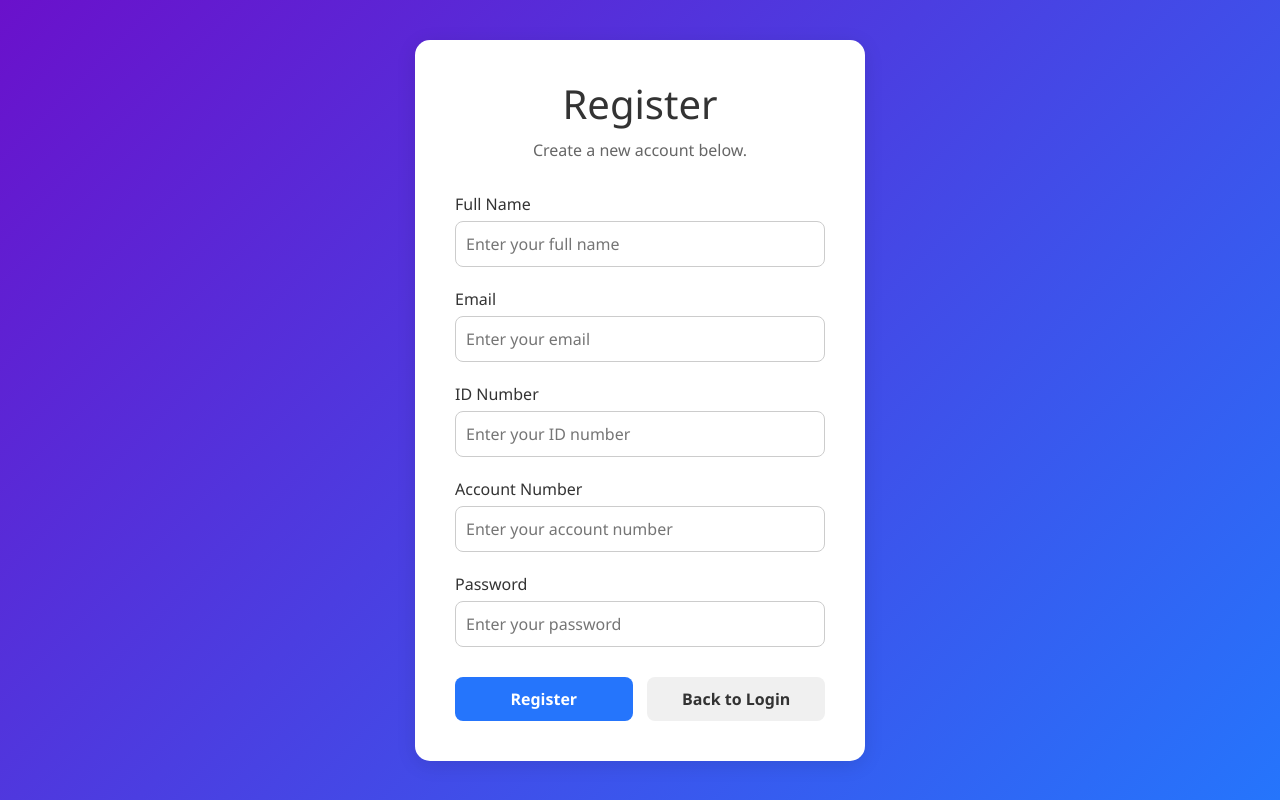
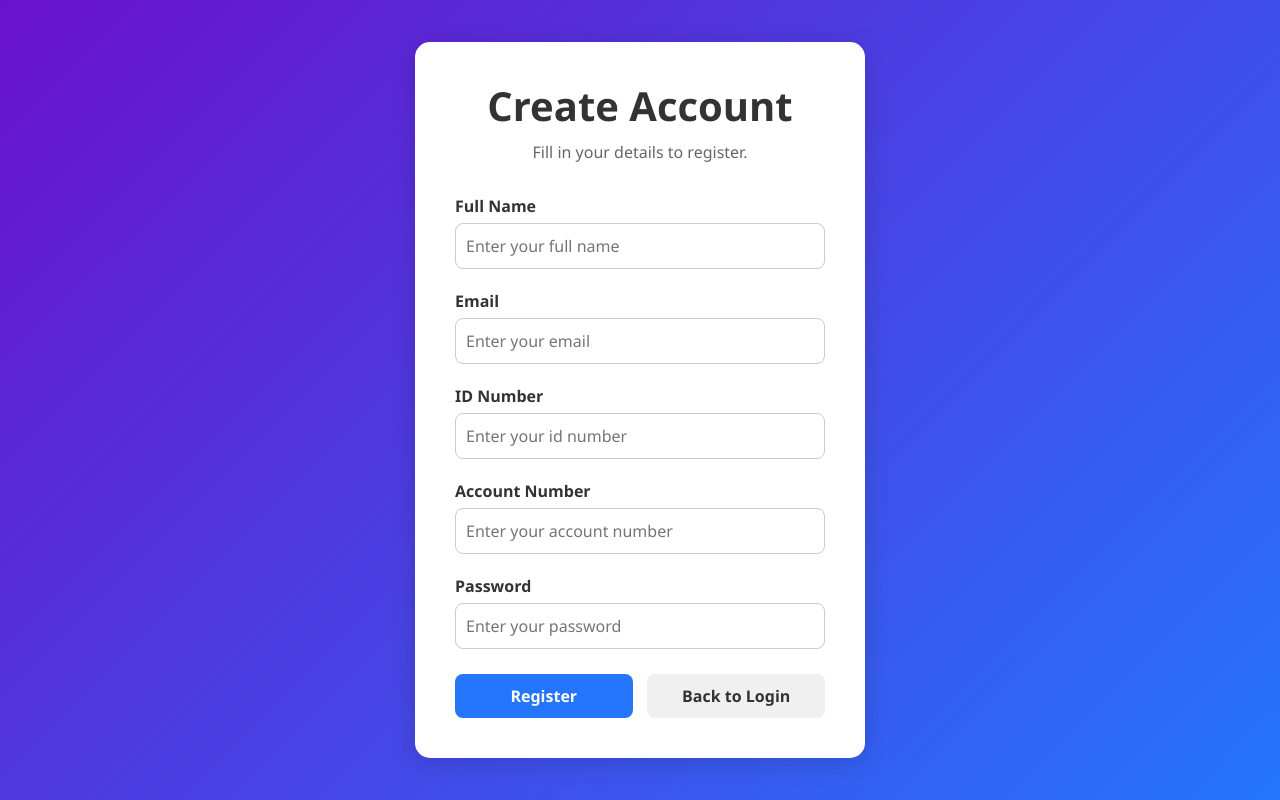
Before and after one commit to RyanCantUNI/INSY7314-POE-KSS, a React (Create React App) app in the folder frontend/: page /register in a window 1280 px wide. Built offline with nearby package versions, Linux system fonts and the light colour scheme.

Commit message:
Fixed the ui for Register

```diff
--- a/frontend/src/components/register.js
+++ b/frontend/src/components/register.js
@@ -4,6 +4,7 @@ import axios from 'axios';
 
 function Register() {
   const navigate = useNavigate();
+  const [loading, setLoading] = useState(false);
   const [formData, setFormData] = useState({
     fullName: '',
     email: '',
@@ -21,20 +22,25 @@ function Register() {
 
   const handleSubmit = async (e) => {
     e.preventDefault();
+    setLoading(true);
+
     try {
-      const response = await axios.post('https://localhost:443/register', formData);
+      const response = await axios.post('https://localhost:44300/api/register', formData);
       alert('User registered successfully!');
       console.log('Registration response:', response.data);
       navigate('/login');
     } catch (error) {
       console.error('Registration error:', error);
+
       if (error.response) {
         alert(`Registration failed: ${error.response.data.message || error.response.data}`);
       } else if (error.request) {
-        alert('Cannot connect to server. Please ensure the backend is running on https://localhost:443');
+        alert('Cannot connect to server. Please ensure the backend is running.');
       } else {
         alert('Registration failed. Please check your details.');
       }
+    } finally {
+      setLoading(false);
     }
   };
 
@@ -54,130 +60,61 @@ function Register() {
           backgroundColor: '#fff',
           padding: '40px',
           borderRadius: '15px',
-          boxShadow: '0 4px 20px rgba(0, 0, 0, 0.1)',
+          boxShadow: '0 4px 25px rgba(0, 0, 0, 0.15)',
           width: '100%',
           maxWidth: '450px',
           textAlign: 'center'
         }}
       >
-        <h1 style={{ marginBottom: '10px', color: '#333' }}>Register</h1>
-        <p style={{ color: '#666', marginBottom: '30px' }}>Create a new account below.</p>
+        <h1 style={{ marginBottom: '10px', color: '#333', fontWeight: '700' }}>Create Account</h1>
+        <p style={{ color: '#666', marginBottom: '30px' }}>Fill in your details to register.</p>
 
         <form onSubmit={handleSubmit}>
-          {/* Full Name */}
-          <div style={{ marginBottom: '20px', textAlign: 'left' }}>
-            <label style={{ display: 'block', marginBottom: '5px', fontWeight: '500', color: '#333' }}>
-              Full Name
+          {['fullName', 'email', 'idNumber', 'accountNumber', 'password'].map((field) => (
+            <div key={field} style={{ marginBottom: '20px', textAlign: 'left' }}>
+              <label
+                style={{
+                  display: 'block',
+                  marginBottom: '5px',
+                  fontWeight: '600',
+                  color: '#333'
+                }}
+              >
+                {field === 'fullName'
+                  ? 'Full Name'
+                  : field === 'email'
+                  ? 'Email'
+                  : field === 'idNumber'
+                  ? 'ID Number'
+                  : field === 'accountNumber'
+                  ? 'Account Number'
+                  : 'Password'}
               </label>
               <input
-              type="text"
-              name="fullName"
-              placeholder="Enter your full name"
-              value={formData.fullName}
+                type={field === 'password' ? 'password' : field === 'email' ? 'email' : 'text'}
+                name={field}
+                placeholder={`Enter your ${field.replace(/([A-Z])/g, ' $1').toLowerCase()}`}
+                value={formData[field]}
                 onChange={handleChange}
+                required
                 style={{
                   width: '100%',
                   padding: '10px',
                   borderRadius: '8px',
                   border: '1px solid #ccc',
-                boxSizing: 'border-box'
+                  boxSizing: 'border-box',
+                  transition: 'border-color 0.3s ease'
                 }}
-              required
+                onFocus={(e) => (e.target.style.borderColor = '#2575fc')}
+                onBlur={(e) => (e.target.style.borderColor = '#ccc')}
               />
             </div>
+          ))}
 
-          {/* Email */}
-          <div style={{ marginBottom: '20px', textAlign: 'left' }}>
-            <label style={{ display: 'block', marginBottom: '5px', fontWeight: '500', color: '#333' }}>
-              Email
-            </label>
-            <input
-              type="email"
-              name="email"
-              placeholder="Enter your email"
-              value={formData.email}
-              onChange={handleChange}
-              style={{
-                width: '100%',
-                padding: '10px',
-                borderRadius: '8px',
-                border: '1px solid #ccc',
-                boxSizing: 'border-box'
-              }}
-              required
-            />
-          </div>
-
-          {/* ID Number */}
-          <div style={{ marginBottom: '20px', textAlign: 'left' }}>
-            <label style={{ display: 'block', marginBottom: '5px', fontWeight: '500', color: '#333' }}>
-              ID Number
-            </label>
-            <input
-              type="text"
-              name="idNumber"
-              placeholder="Enter your ID number"
-              value={formData.idNumber}
-              onChange={handleChange}
-              style={{
-                width: '100%',
-                padding: '10px',
-                borderRadius: '8px',
-                border: '1px solid #ccc',
-                boxSizing: 'border-box'
-              }}
-              required
-            />
-          </div>
-
-          {/* Account Number */}
-          <div style={{ marginBottom: '20px', textAlign: 'left' }}>
-            <label style={{ display: 'block', marginBottom: '5px', fontWeight: '500', color: '#333' }}>
-              Account Number
-            </label>
-            <input
-              type="text"
-              name="accountNumber"
-              placeholder="Enter your account number"
-              value={formData.accountNumber}
-              onChange={handleChange}
-              style={{
-                width: '100%',
-                padding: '10px',
-                borderRadius: '8px',
-                border: '1px solid #ccc',
-                boxSizing: 'border-box'
-              }}
-              required
-            />
-          </div>
-
-          {/* Password */}
-          <div style={{ marginBottom: '30px', textAlign: 'left' }}>
-            <label style={{ display: 'block', marginBottom: '5px', fontWeight: '500', color: '#333' }}>
-              Password
-            </label>
-            <input
-              type="password"
-              name="password"
-              placeholder="Enter your password"
-              value={formData.password}
-              onChange={handleChange}
-              style={{
-                width: '100%',
-                padding: '10px',
-                borderRadius: '8px',
-                border: '1px solid #ccc',
-                boxSizing: 'border-box'
-              }}
-              required
-            />
-          </div>
-
-          {/* Buttons */}
-          <div style={{ display: 'flex', justifyContent: 'space-between' }}>
+          <div style={{ display: 'flex', justifyContent: 'space-between', marginTop: '25px' }}>
             <button
               type="submit"
+              disabled={loading}
               style={{
                 backgroundColor: '#2575fc',
                 color: '#fff',
@@ -187,12 +124,13 @@ function Register() {
                 cursor: 'pointer',
                 fontWeight: '600',
                 width: '48%',
-                transition: 'background-color 0.3s ease'
+                opacity: loading ? 0.7 : 1,
+                transition: 'background-color 0.3s ease, transform 0.2s ease'
               }}
               onMouseOver={(e) => (e.target.style.backgroundColor = '#1a5fd1')}
               onMouseOut={(e) => (e.target.style.backgroundColor = '#2575fc')}
             >
-              Register
+              {loading ? 'Registering...' : 'Register'}
             </button>
 
             <button
@@ -207,7 +145,7 @@ function Register() {
                 cursor: 'pointer',
                 fontWeight: '600',
                 width: '48%',
-                transition: 'background-color 0.3s ease'
+                transition: 'background-color 0.3s ease, transform 0.2s ease'
               }}
               onMouseOver={(e) => (e.target.style.backgroundColor = '#e0e0e0')}
               onMouseOut={(e) => (e.target.style.backgroundColor = '#f0f0f0')}
```
Lines whose indentation alone changed are shown as unchanged.
